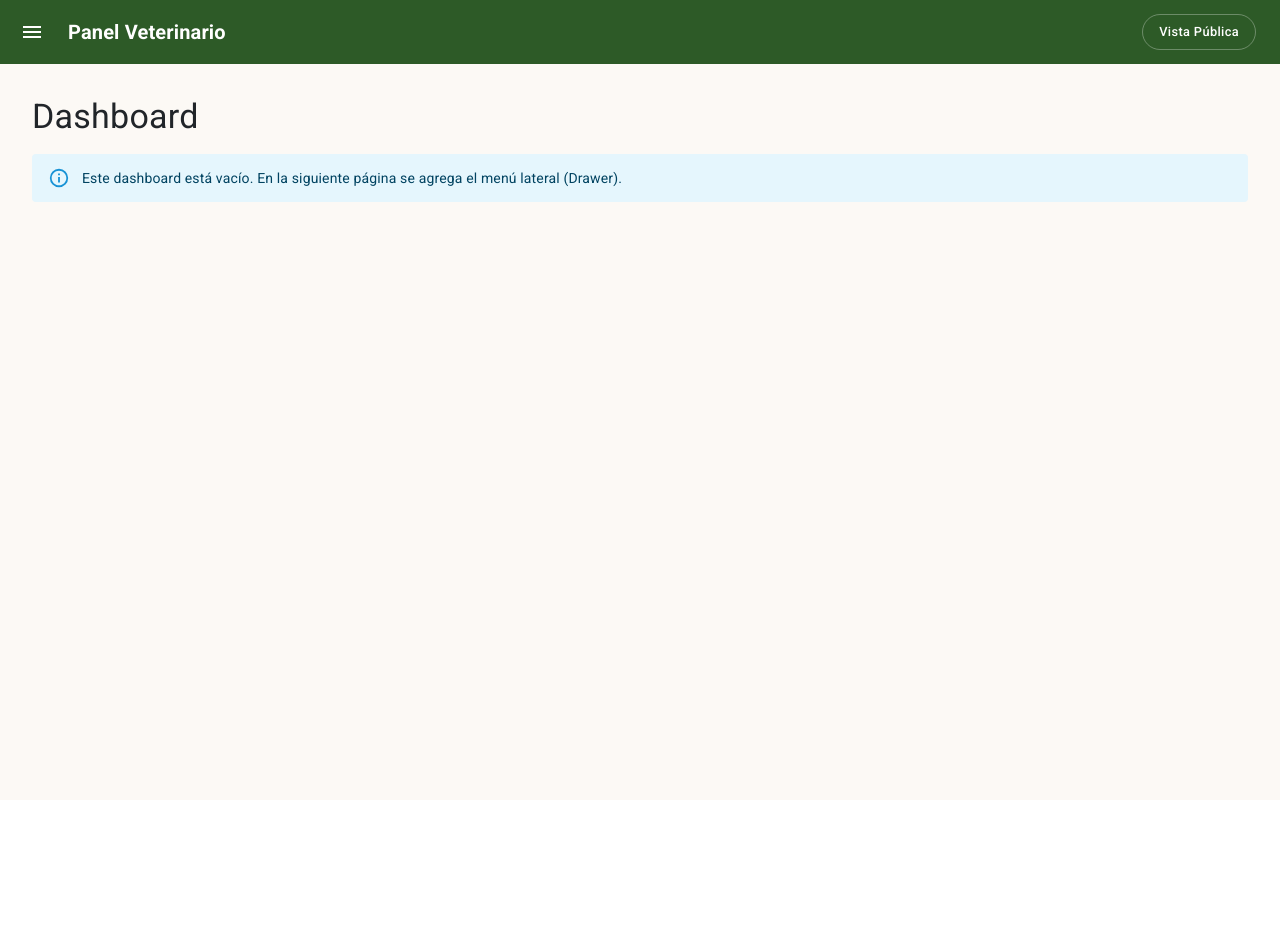
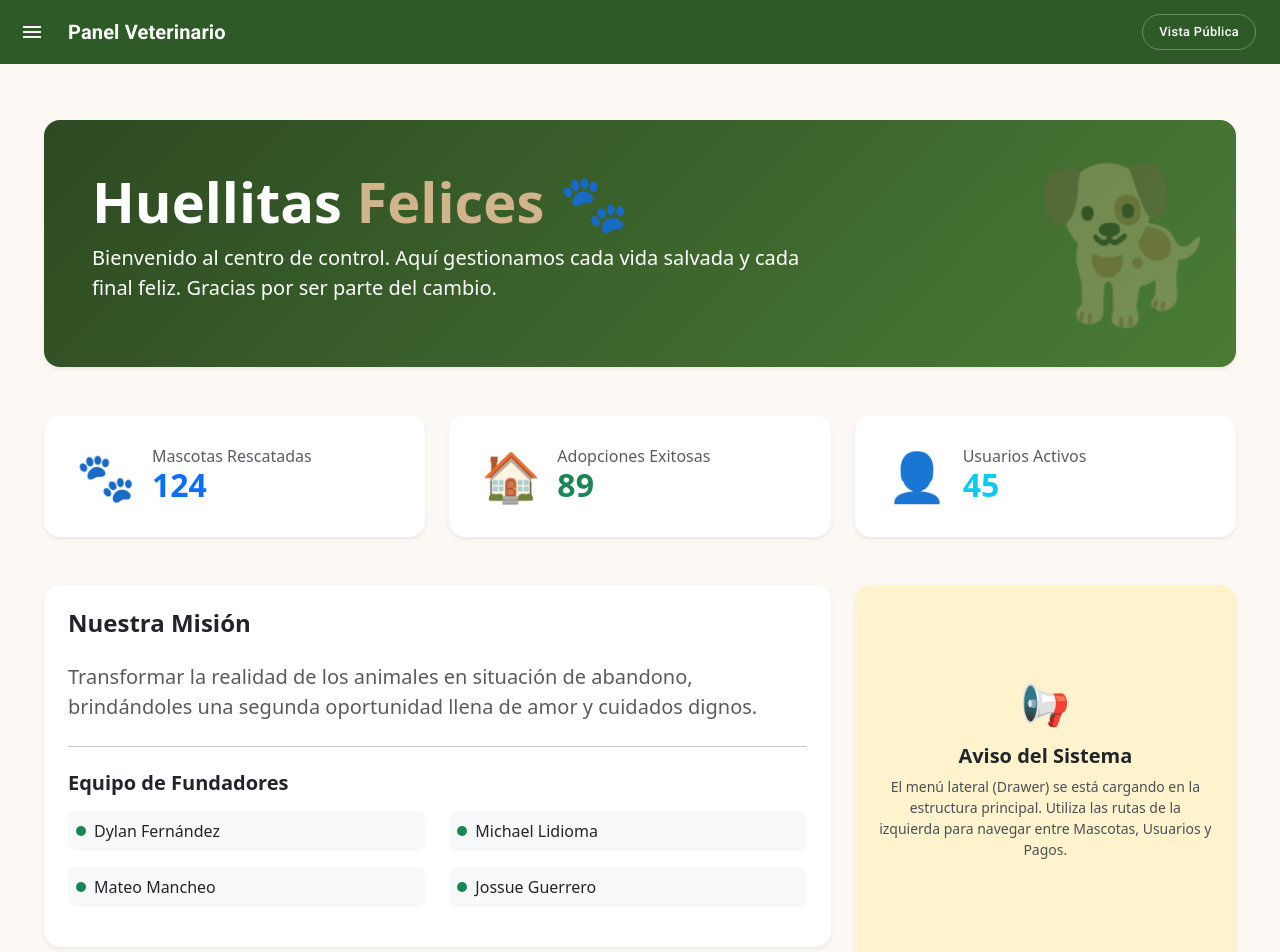
Before and after one commit to dylan18x/frontend_proyecto_adopcion_de_mascotas, a React (Vite) app: page /dashboard in a window 1280 px wide. Shown: the top 952 px of the page. Before the commit the page ends 800 px from the top, so only its background shows below. Built offline with nearby package versions, Linux system fonts and the light colour scheme; sample sign-in values are in the browser's storage; a web font is replaced by a local one.

Commit message:
Pagina Vacunas

```diff
--- a/src/layouts/PrivateLayout.tsx
+++ b/src/layouts/PrivateLayout.tsx
@@ -17,6 +17,7 @@ import VaccinesIcon from "@mui/icons-material/Vaccines";
 import PaymentsIcon from "@mui/icons-material/Payments";
 import MedicationIcon from "@mui/icons-material/Mediation";
 import HistoryEduIcon from "@mui/icons-material/HistoryEdu";
+import ScienceIcon from "@mui/icons-material/Science";
 
 const drawerWidth = 260;
 
@@ -50,7 +51,8 @@ const navItems: NavItem[] = [
   // --- VACUNACIONES ---
   { label: "Vacunaciones", to: "/dashboard/mis-vacunaciones", icon: <VaccinesIcon />, roles: ["USER"] },
   { label: "Vacunaciones", to: "/dashboard/vacunaciones", icon: <VaccinesIcon />, roles: ["ADMIN"] },
-
+  { label: "Vacunas", to: "/dashboard/vacunas", icon:<ScienceIcon/>, roles: ["USER"] },
+  { label: "Vacunas", to: "/dashboard/admin-vacunas", icon: <ScienceIcon/>, roles: ["ADMIN"] },
   { label: "Posts", to: "/dashboard/posts", icon: <ArticleIcon /> },
 
   // --- ADMINISTRACIÓN ---
--- a/src/pages/private/DashboardHome.tsx
+++ b/src/pages/private/DashboardHome.tsx
@@ -1,13 +1,92 @@
-import { Alert, Stack, Typography } from "@mui/material";
-import type { JSX } from "react";
+import { useMemo } from "react";
 
-export default function DashboardHome(): JSX.Element {
+export default function DashboardHome() {
+  const fundadores = ["Dylan Fernández", "Michael Lidioma", "Mateo Mancheo", "Jossue Guerrero"];
+
+  // Simulamos datos para las estadísticas
+  const stats = useMemo(() => [
+    { label: "Mascotas Rescatadas", value: "124", color: "text-primary", icon: "🐾" },
+    { label: "Adopciones Exitosas", value: "89", color: "text-success", icon: "🏠" },
+    { label: "Usuarios Activos", value: "45", color: "text-info", icon: "👤" },
+  ], []);
+
   return (
-    <Stack spacing={2}>
-      <Typography variant="h4">Dashboard</Typography>
-      <Alert severity="info">
-        Este dashboard está vacío. En la siguiente página se agrega el menú lateral (Drawer).
-      </Alert>
-    </Stack>
+    <div className="container-fluid py-4">
+      {/* Encabezado Principal */}
+      <div className="row mb-4">
+        <div className="col-12">
+          <div className="p-5 mb-4 bg-success text-white rounded-4 shadow-sm position-relative overflow-hidden"
+               style={{ background: "linear-gradient(135deg, #2d4a22 0%, #4a7c36 100%)" }}>
+            <div className="position-relative" style={{ zIndex: 1 }}>
+              <h1 className="display-4 fw-bold">Huellitas <span style={{ color: "#d2b48c" }}>Felices</span> 🐾</h1>
+              <p className="col-md-8 fs-5">
+                Bienvenido al centro de control. Aquí gestionamos cada vida salvada y cada final feliz.
+                Gracias por ser parte del cambio.
+              </p>
+            </div>
+            <div className="position-absolute bottom-0 end-0 p-3 opacity-25">
+              <span style={{ fontSize: "150px" }}>🐕</span>
+            </div>
+          </div>
+        </div>
+      </div>
+
+      {/* Tarjetas de Estadísticas */}
+      <div className="row g-4 mb-5">
+        {stats.map((stat, index) => (
+          <div className="col-md-4" key={index}>
+            <div className="card border-0 shadow-sm rounded-4 h-100 p-3">
+              <div className="card-body d-flex align-items-center">
+                <div className="display-5 me-3">{stat.icon}</div>
+                <div>
+                  <h6 className="text-muted mb-0">{stat.label}</h6>
+                  <h2 className={`fw-bold mb-0 ${stat.color}`}>{stat.value}</h2>
+                </div>
+              </div>
+            </div>
+          </div>
+        ))}
+      </div>
+
+      {/* Sección de la Empresa y Fundadores */}
+      <div className="row">
+        <div className="col-lg-8">
+          <div className="card border-0 shadow-sm rounded-4 mb-4">
+            <div className="card-body p-4">
+              <h4 className="fw-bold mb-4">Nuestra Misión</h4>
+              <p className="text-muted lead">
+                Transformar la realidad de los animales en situación de abandono, brindándoles una segunda oportunidad
+                llena de amor y cuidados dignos.
+              </p>
+              <hr className="my-4" />
+              <h5 className="fw-bold mb-3">Equipo de Fundadores</h5>
+              <div className="row">
+                {fundadores.map((nombre, i) => (
+                  <div className="col-sm-6 mb-3" key={i}>
+                    <div className="d-flex align-items-center p-2 bg-light rounded-3">
+                      <div className="bg-success rounded-circle me-2" style={{ width: "10px", height: "10px" }}></div>
+                      <span className="fw-medium">{nombre}</span>
+                    </div>
+                  </div>
+                ))}
+              </div>
+            </div>
+          </div>
+        </div>
+
+        <div className="col-lg-4">
+          <div className="card border-0 shadow-sm rounded-4 bg-warning-subtle h-100">
+            <div className="card-body p-4 text-center d-flex flex-column justify-content-center">
+              <h1 className="mb-3">📢</h1>
+              <h5 className="fw-bold">Aviso del Sistema</h5>
+              <p className="small text-dark-emphasis">
+                El menú lateral (Drawer) se está cargando en la estructura principal.
+                Utiliza las rutas de la izquierda para navegar entre Mascotas, Usuarios y Pagos.
+              </p>
+            </div>
+          </div>
+        </div>
+      </div>
+    </div>
   );
 }
```
